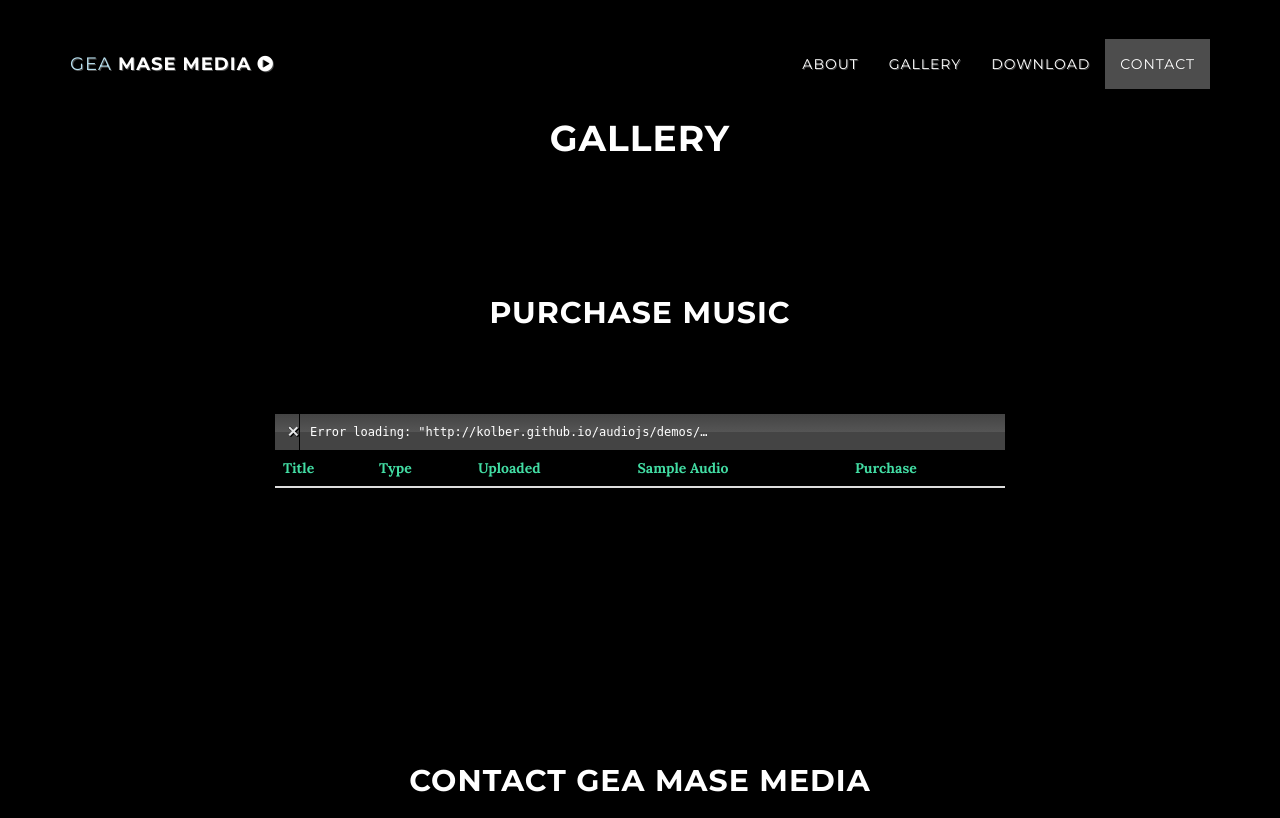
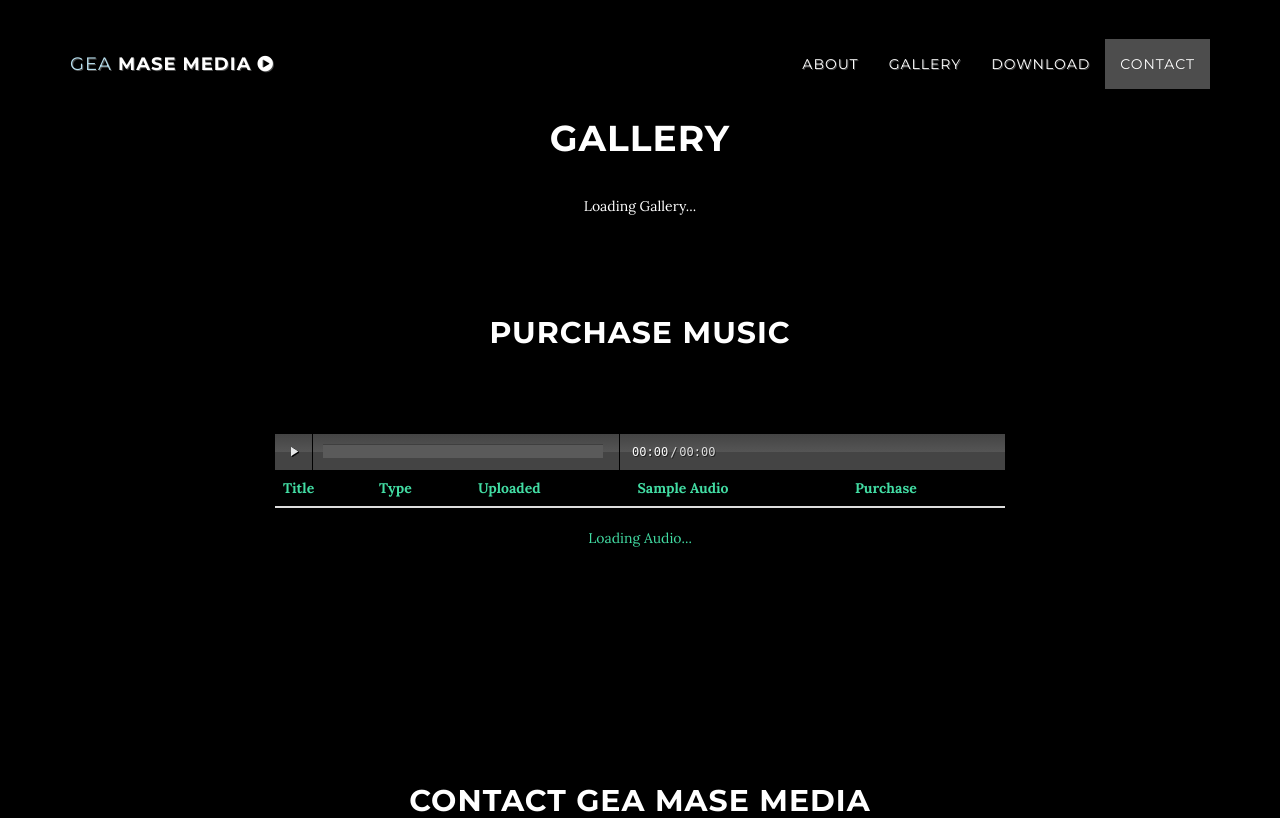
Before and after one commit to duanwalker/GeaMaseMedia, a PHP site: page / in a window 1280 px wide, after a click on "GALLERY". Shown: the part 1534-2352 px from the top of the page. Run offline with PHP 8.4, Linux system fonts and the light colour scheme; lists and menus that the app fills with data are empty; some libraries are stand-ins or nearby versions.

Commit message:
adding loading verbage and blink

```diff
--- a/css/grayscale.css
+++ b/css/grayscale.css
@@ -565,3 +565,17 @@
 .fade{
   opacity: 1 !important;
 }
+.blink {
+animation: blink 1s steps(5, start) infinite;
+-webkit-animation: blink 1s steps(5, start) infinite;
+    }
+@keyframes blink {
+  to {
+      visibility: hidden;
+      }
+}
+@-webkit-keyframes blink {
+  to {
+      visibility: hidden;
+      }
+}
--- a/index.html
+++ b/index.html
@@ -130,9 +130,12 @@
                  <div class="slider-nav col-lg-8 col-lg-offset-2">
 
                  </div>
+
                  </div>
+
              </div>
          </div>
+         <span id="gallaryNavLoad" class="blink ">Loading Gallery...</span>
      </section>
     <!-- Download Section -->
     <section id="download" class="content-section text-center">
@@ -141,7 +144,7 @@
             <div class="container">
                 <div id="musicTable" class="col-lg-8 col-lg-offset-2">
                 <div class="audioJS">
-                    <audio id="audioPlayer" src="http://kolber.github.io/audiojs/demos/mp3/juicy.mp3" preload="auto"></audio>
+                    <audio id="audioPlayer" src="js/audioJS/2-09 So Much Trouble In The World.mp3" preload="none"></audio>
                 </div>
                     <table class="table table-hover" id='audio-table'>
                         <thead>
@@ -156,6 +159,7 @@
                         <tbody>
                         </tbody>
                     </table>
+                    <span id="audioLoad" class="blink">Loading Audio...</span>
                 </div>
             </div>
         </div>
--- a/js/grayscale_custom.js
+++ b/js/grayscale_custom.js
@@ -35,11 +35,14 @@
     //  console.log(src);
     if(type=='image/jpeg'){
        // $('.fade').slick('slickAdd',"<div><a class='thumbnail' href='#'><img class='img-responsive' src='" + src +"' alt='image'></a></div>");
-    $('.slider-for').slick('slickAdd',"<div><a class='thumbnail' href='#'><img class='img-responsive' src='" + src +"' alt='image'></a></div>");
-    $('.slider-nav').slick('slickAdd',"<div><a class='thumbnail' href='#'><img class='img-responsive' src='" + src +"' alt='image'></a></div>");
+        $('.slider-for').slick('slickAdd',"<div><a class='thumbnail' href='#'><img class='img-responsive' src='" + src +"' alt='image'></a></div>");
+        $('.slider-nav').slick('slickAdd',"<div><a class='thumbnail' href='#'><img class='img-responsive' src='" + src +"' alt='image'></a></div>");
+
+        $("#gallaryNavLoad").hide();
     }
     if(audioType == 'audio/mp3'){
           $("#audio-table > tbody").append("<tr><td><a href='"+ audioFile +"'>" + audioName + "</a></td><td>" + audioType + "</td><td>" + audioDate.substring(0,16) + "</td><td><button type='button' class='playBtn btn btn-default btn-sm' data-src='" + audioFile + "'><span class='glyphicon glyphicon-play' aria-hidden='true'></span> Play</button></td><td><button data-name='" + name + "'>PayPalbtn</button></td></tr>");
+          $("#audioLoad").hide();
     }
 
     };
@@ -127,15 +130,11 @@
     // });
 
 document.querySelector("body").addEventListener('click', function(event) {
-    //  var song = $(this).data(src);
-      var src = event.target.dataset.src//song.toString();//JSON.stringify(song); //event.target.dataset.audioFile;
-    //  song.prototype.toString = function songToString() {
-    //   var src = this.breed;
-    //   return scr;
-    // }
-    //  console.log(src);
+
+      var src = event.target.dataset.src;
     $("#audioPlayer").attr("src",src);
-    });
+});
+
 
 
 })
```
Also changed, not shown: js/audioJS/audio.min.js, 1 other file.
